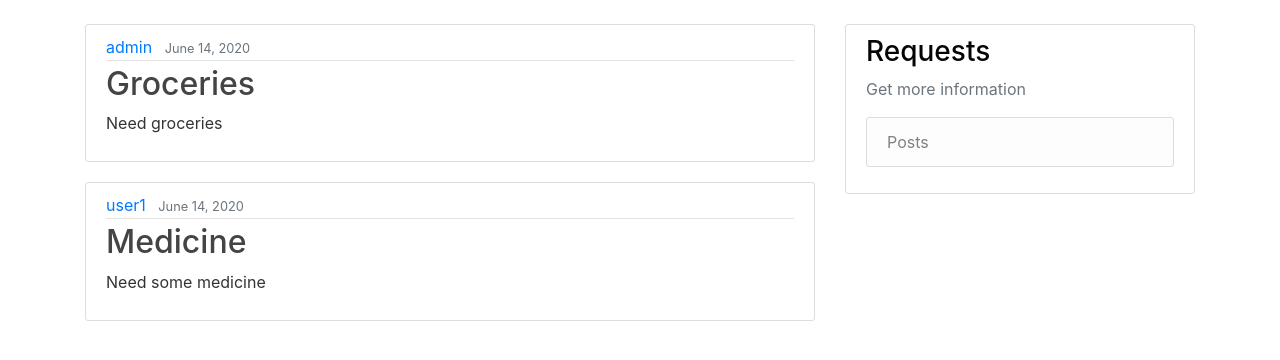
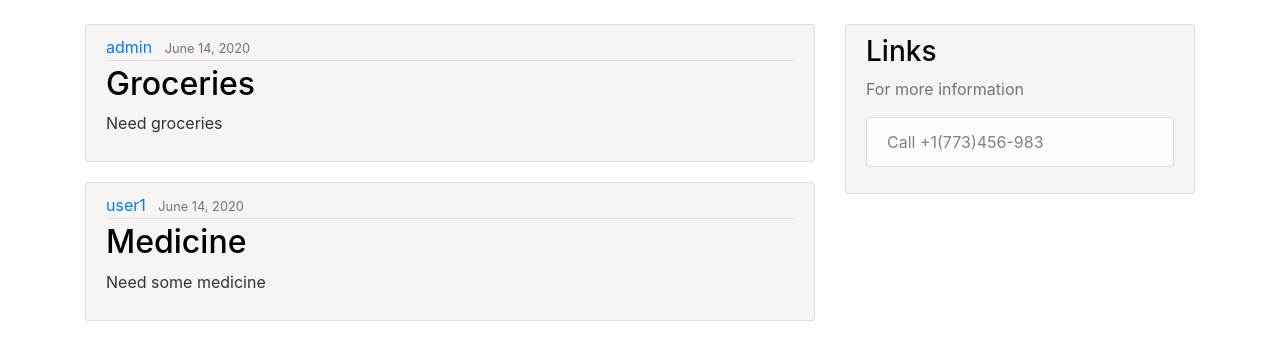
Before and after one commit to SnehalTikare/-StudentBuild4Covid19-Hackathon, a Django app: page /home/ in a window 1280 px wide. Shown: the part 56-416 px from the top of the page. Run offline with Django 3.2, Linux system fonts and the light colour scheme; data comes from the database, SQL or seed files in the repository; both versions use the stored data as it was after the commit; some libraries are stand-ins or nearby versions.

Commit message:
Changed CSS

```diff
--- a/backend/src/covid/static/covid/main.css
+++ b/backend/src/covid/static/covid/main.css
@@ -29,7 +29,7 @@ body {
   }
 
   .content-section {
-    background: #ffffff;
+    background: #ebe3e362;
     padding: 10px 20px;
     border: 1px solid #dddddd;
     border-radius: 3px;
@@ -37,7 +37,7 @@ body {
   }
 
   .article-title {
-    color: #444444;
+    color: #000000;
   }
 
   a.article-title:hover {
@@ -58,7 +58,7 @@ body {
   .article-metadata {
     padding-bottom: 1px;
     margin-bottom: 4px;
-    border-bottom: 1px solid #e3e3e3
+    border-bottom: 1px solid #e6dddd
   }
 
   .article-metadata a:hover {
--- a/backend/src/covid/templates/base.html
+++ b/backend/src/covid/templates/base.html
@@ -51,10 +51,10 @@
         </div>
         <div class="col-md-4">
             <div class="content-section">
-            <h3>Requests</h3>
-            <p class='text-muted'>Get more information
+            <h3>Links</h3>
+            <p class='text-muted'>For more information
                 <ul class="list-group">
-                <li class="list-group-item list-group-item-light">Posts</li>
+                <li class="list-group-item list-group-item-light">Call +1(773)456-983</li>
 
                 </ul>
             </p>
```
Also changed, not shown: backend/src/db.sqlite3.
